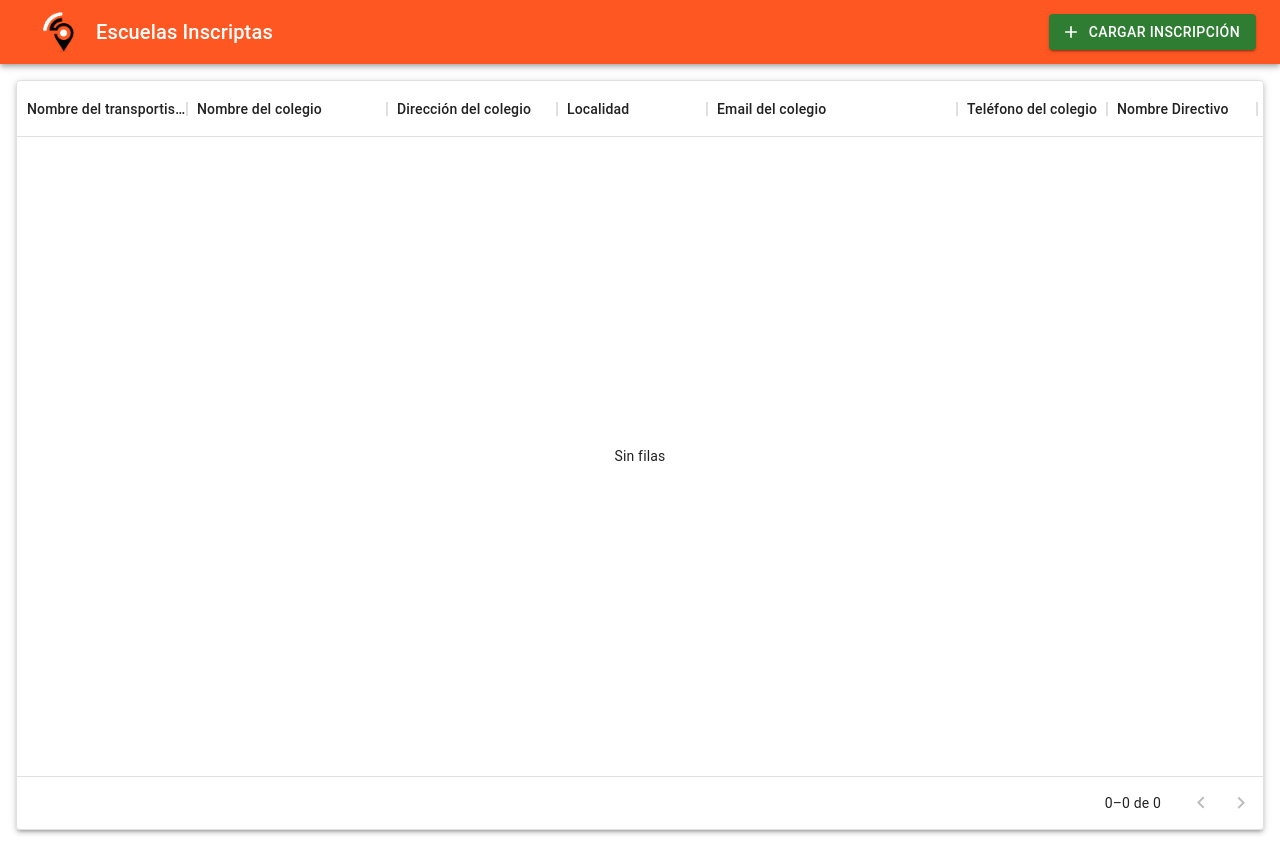
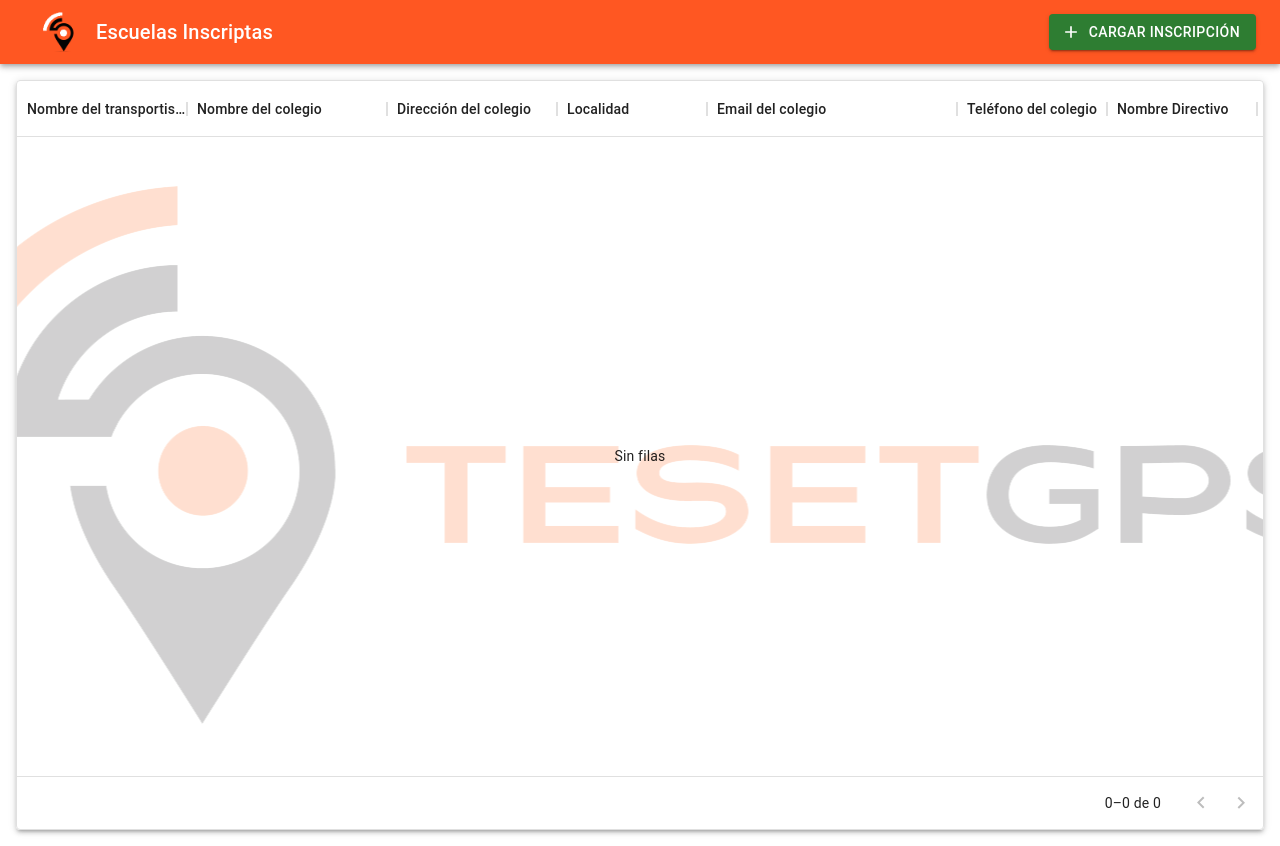
Before and after one commit to MatyCastillo/teset-inscripciones, a React (Create React App) app: page / in a window 1280 px wide. Built offline with nearby package versions, Linux system fonts and the light colour scheme; no server answers.

Commit message:
table background

```diff
--- a/src/components/table.jsx
+++ b/src/components/table.jsx
@@ -6,6 +6,7 @@
 import { getAllIncriptions } from "../functions";
 import { deepOrange } from "@mui/material/colors";
 import { esES as coreEsES } from "@mui/material/locale";
+import tableImage from "../img/table-background.png";
 
 const theme = createTheme(
   {
@@ -69,6 +70,11 @@
     <Paper elevation={3} sx={{ m: 2 }} style={{ height: 750 }}>
       <ThemeProvider theme={theme}>
         <DataGrid
+          sx={{
+            backgroundRepeat: "no-repeat",
+            backgroundPosition: "center",
+            backgroundImage: `url(${tableImage})`,
+          }}
           initialState={{
             columns: {
               columnVisibilityModel: {
```
Also changed, not shown: src/img/table-background.png (added).
